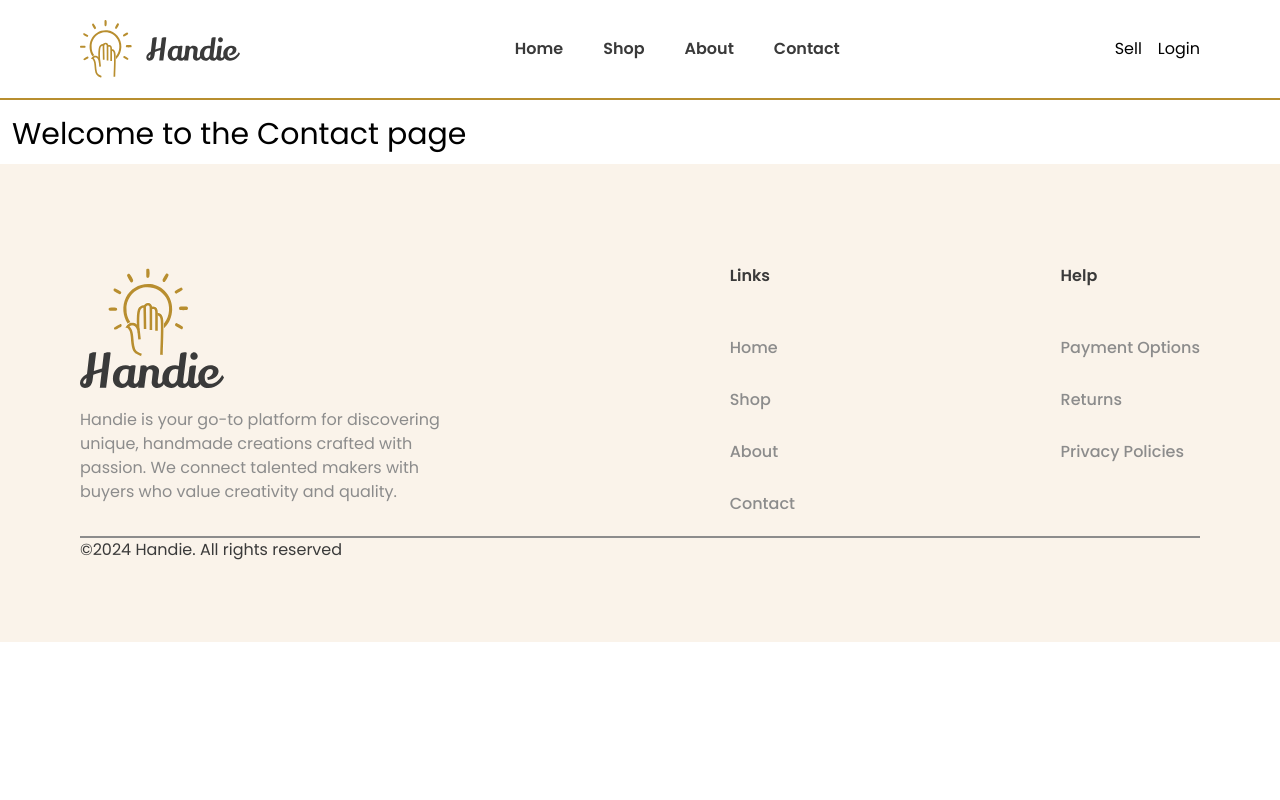
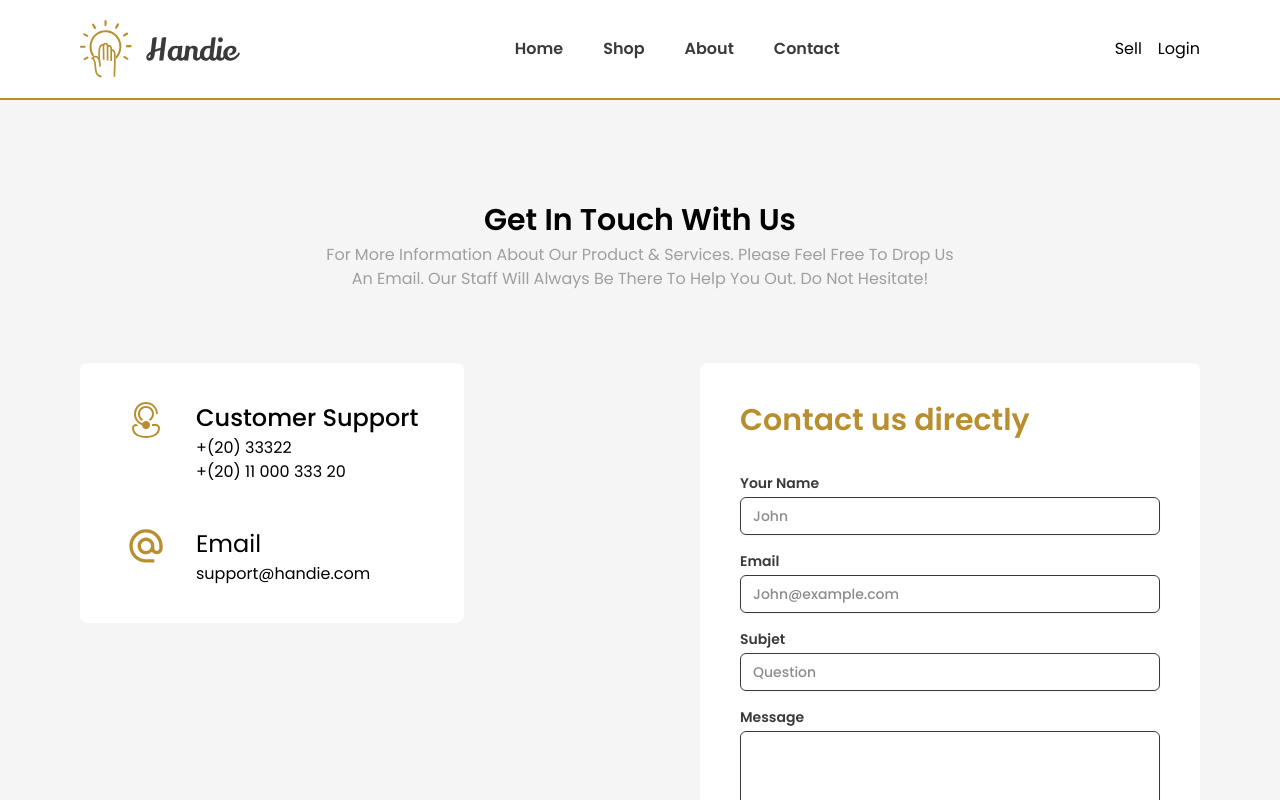
Before and after one commit to omar-the-junior/handie--frontend, a React (Vite) app: page /contact in a window 1280 px wide. Shown: the top 800 px of the page. Built offline with nearby package versions, Linux system fonts and the light colour scheme.

Commit message:
done task contact

```diff
--- a/src/routes/Contact.tsx
+++ b/src/routes/Contact.tsx
@@ -1,9 +1,106 @@
-function Contact(){
+import { Input, InputGroup } from '../components/Input';
 
-    return (
-        <div>
-            <h1 className="p-3 pt-4 text-3xl">Welcome to the Contact page</h1>
+function Contact() {
+  return (
+    <div>
+      <div className="h-auto bg-whisper">
+        <div className="container flex flex-col items-center gap-[72px] self-stretch">
+          <div className="mt-[98px] flex flex-col items-center">
+            <div className="text-black font-poppins text-[30px] font-semibold leading-normal">
+              Get In Touch With Us
+            </div>
+            <div className="xs:w-[650px] w-full max-w-[650px] text-center font-poppins text-[16px] font-normal leading-normal text-[#9F9F9F]">
+              For More Information About Our Product & Services. Please Feel
+              Free To Drop Us An Email. Our Staff Will Always Be There To Help
+              You Out. Do Not Hesitate!
+            </div>
+          </div>
+
+          <div className="mb-[98px] flex h-[auto] w-full flex-row justify-between">
+            <div className="flex-start flex h-[260px] flex-col rounded-lg bg-white pb-[37px] pl-[46px] pr-[46px] pt-[37px]">
+              <div className="flex flex-row gap-[30px]">
+                <div>
+                  <img
+                    src="../../public/customer_support_logo.svg"
+                    alt="icon_customer_support"
+                  />
+                </div>
+                <div className="flex flex-col">
+                  <div className="text-black font-poppins text-[24px] font-medium leading-normal">
+                    Customer Support
+                  </div>
+                  <div className="text-black leading-norma font-poppins text-[16px] font-normal">
+                    +(20) 33322
+                  </div>
+                  <div className="text-black leading-norma font-poppins text-[16px] font-normal">
+                    +(20) 11 000 333 20
+                  </div>
+                </div>
+              </div>
+              <div className="mt-[42px] flex flex-row gap-[30px]">
+                <div>
+                  <img src="../../public/email_icon.svg" alt="email_logo"></img>
+                </div>
+                <div className="flex flex-col">
+                  <div className="text-black font-poppins text-[24px] font-normal leading-normal">
+                    Email
+                  </div>
+                  <div className="text-balance font-poppins text-[16px] font-normal leading-normal">
+                    support@handie.com
+                  </div>
+                </div>
+              </div>
+            </div>
+            <div className="flex-end flex h-auto gap-[30px] rounded-lg bg-white pb-[35px] pl-[40px] pr-[40px] pt-[35px]">
+              <div>
+                <div className="align-stretch font-poppins text-[30px] font-semibold leading-normal text-primary">
+                  Contact us directly
+                </div>
+                <div>
+                  <form className="space-y-4">
+                    <InputGroup
+                      className="w-[420px] pt-[30px]"
+                      label="Your Name"
+                      error=""
+                    >
+                      <Input id="name" variant="rounded" placeholder="John" />
+                    </InputGroup>
+
+                    <InputGroup label="Email" error="">
+                      <Input
+                        id="email"
+                        variant="rounded"
+                        placeholder="John@example.com"
+                      />
+                    </InputGroup>
+
+                    <InputGroup label="Subjet">
+                      <Input
+                        id="subject"
+                        variant="rounded"
+                        placeholder="Question"
+                      />
+                    </InputGroup>
+                    <InputGroup label="Message">
+                      <Input
+                        id="Message"
+                        variant="rounded"
+                        className="h-[150px]"
+                        placeholder="Some text ......"
+                      />
+                    </InputGroup>
+                    <button className="w-full rounded-lg bg-primary py-[14px] font-poppins text-[16px] font-medium text-white">
+                      Submit
+                    </button>
+                  </form>
+                </div>
+              </div>
+            </div>
+          </div>
         </div>
-    );
+      </div>
+    </div>
+  );
 }
+
 export default Contact;
```
Also changed, not shown: public/customer_support_logo.svg (added), public/email_icon.svg (added).
